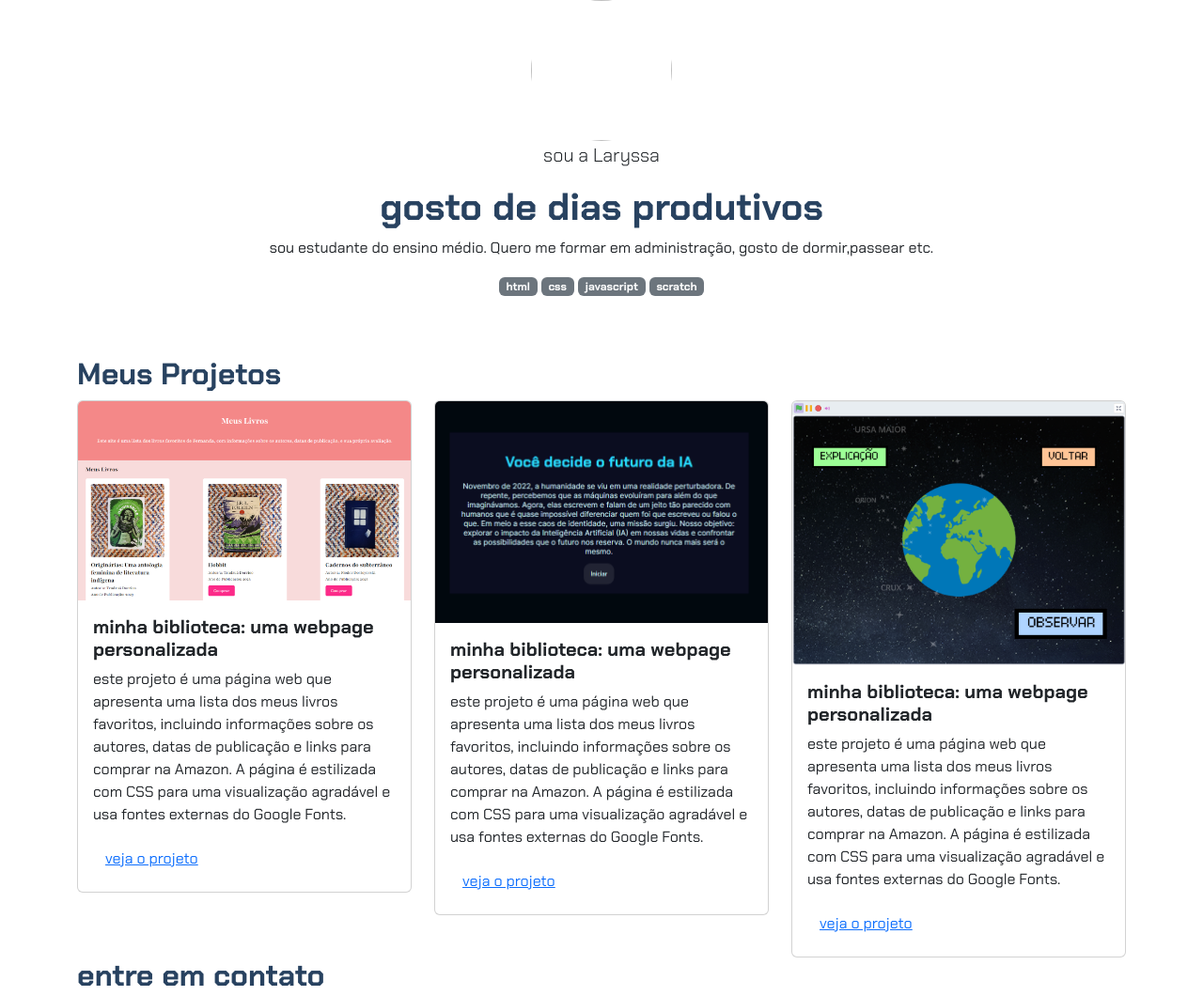
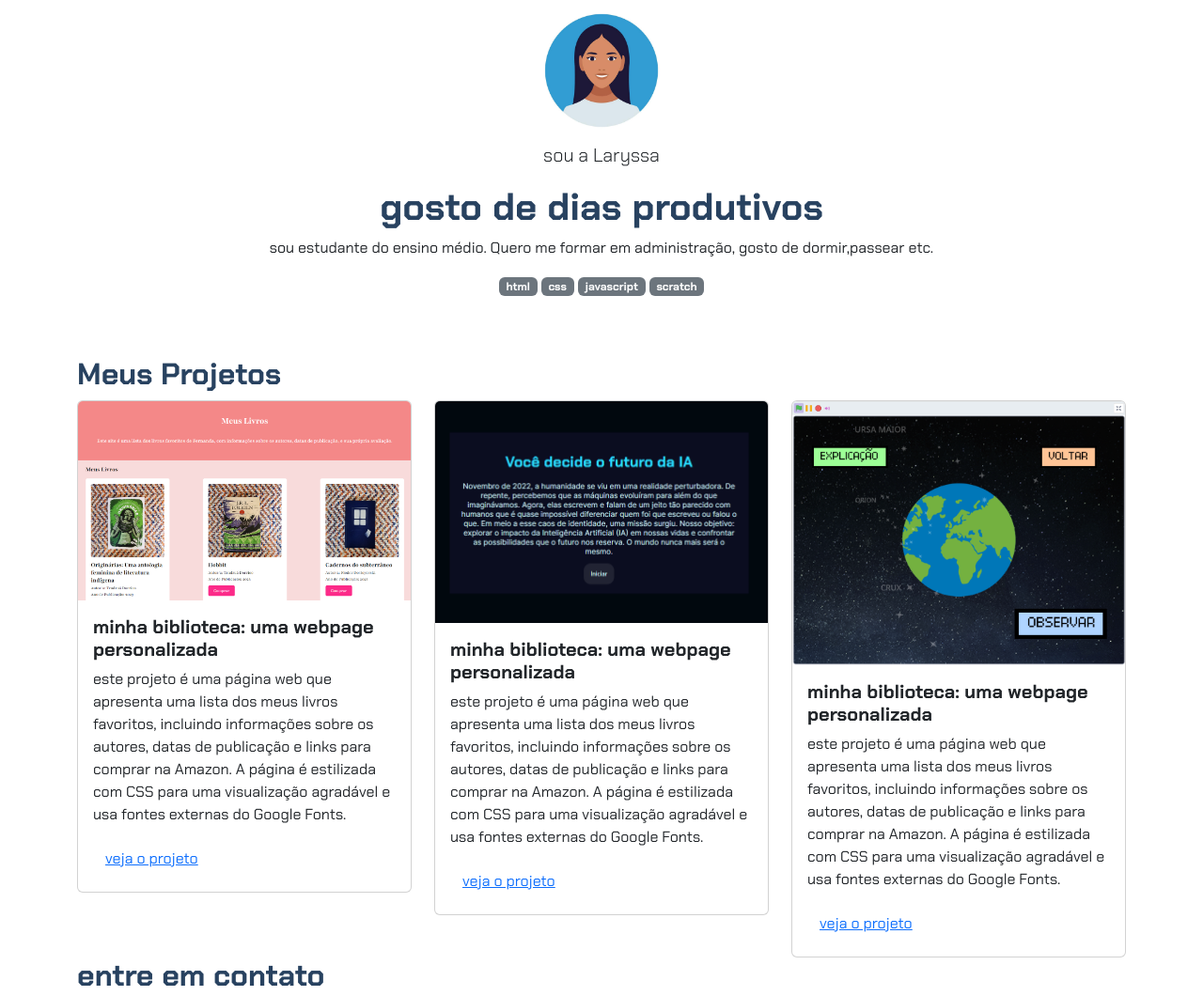
Before and after one commit to Laryssa971/portif-lio-projeto-, a plain HTML site: page index.html in a window 1280 px wide. Shown: the top 1060 px of the page at 94% size. Drawn offline with nearby package versions, Linux system fonts and the light colour scheme.

Commit message:
Update index.html

```diff
--- a/index.html
+++ b/index.html
@@ -13,7 +13,7 @@
 
 <body>
   <header class="container text-center">
-    <img src="projeto-1-1993889-icone-personagem-avatar-mulher-latina-bonita-gratis-vetor.jpg" class="rounded-circle"
+    <img src="1993889-icone-personagem-avatar-mulher-latina-bonita-gratis-vetor.jpg" class="rounded-circle"
       width="150" height="150">
     <p class="lead">sou a Laryssa</p>
     <h1>gosto de dias produtivos</h1>
```
